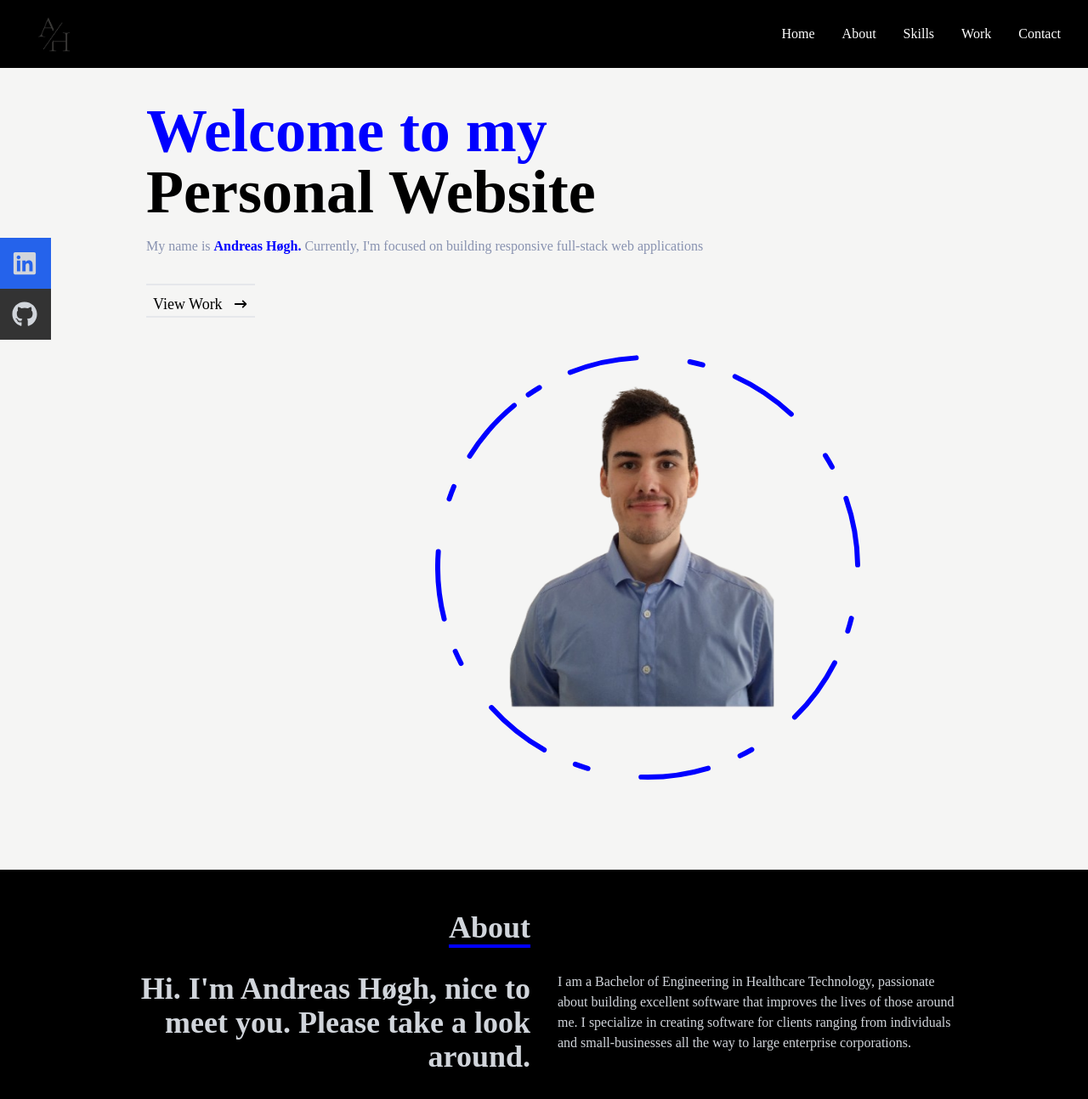
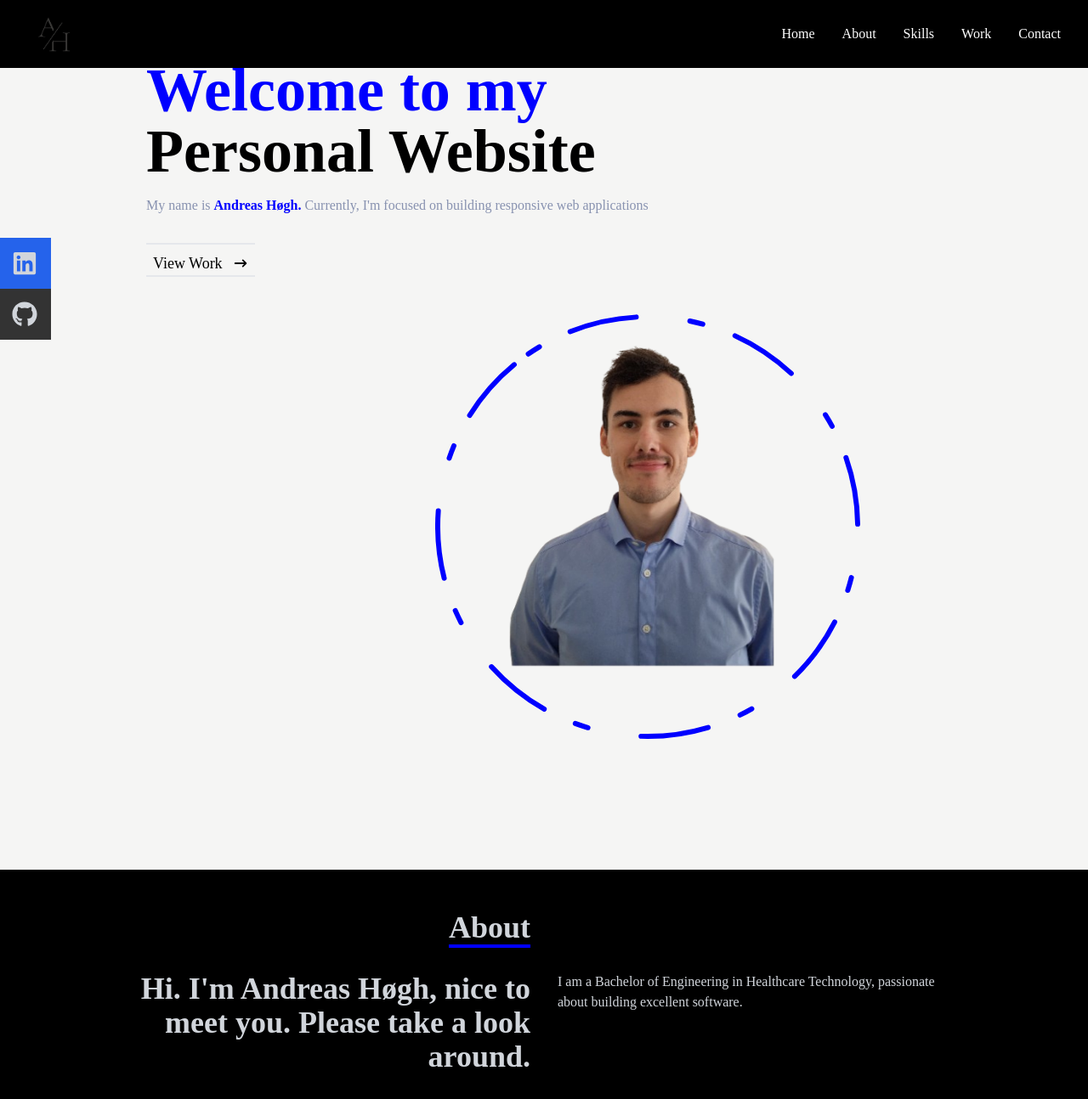
Before and after one commit to AndreasHoegh/portfolio-react-app, a React (Create React App) app: page / in a window 1280 px wide. Shown: the top 1294 px of the page at 85% size. Built offline with nearby package versions, Linux system fonts and the light colour scheme.

Commit message:
small ui adj

```diff
--- a/src/components/About.jsx
+++ b/src/components/About.jsx
@@ -24,10 +24,7 @@
           <div>
             <p>
               I am a Bachelor of Engineering in Healthcare Technology,
-              passionate about building excellent software that improves the
-              lives of those around me. I specialize in creating software for
-              clients ranging from individuals and small-businesses all the way
-              to large enterprise corporations.
+              passionate about building excellent software.
             </p>
           </div>
         </div>
--- a/src/components/Home.jsx
+++ b/src/components/Home.jsx
@@ -8,10 +8,10 @@
   return (
     <div
       name="home"
-      className=" h-screen bg-stone-100 min-h-[1024px] pt-24 w-screen "
+      className=" h-screen bg-stone-100 min-h-[1024px] pt-8 w-screen "
     >
       {/* Container */}
-      <div className="max-w-[1000px] mx-auto px-8 flex flex-col justify-center h-full mt-6">
+      <div className="max-w-[1000px] mx-auto px-8 flex flex-col justify-center h-full mt-2">
         <h1 className="text-4xl sm:text-7xl font-bold text-customPurple">
           Welcome to my
         </h1>
@@ -21,8 +21,7 @@
           <span className="text-customPurple font-semibold">
             Andreas Høgh.{" "}
           </span>{" "}
-          Currently, I'm focused on building responsive full-stack web
-          applications
+          Currently, I'm focused on building responsive web applications
         </p>
 
         {/* Circle and btn Container */}
```
